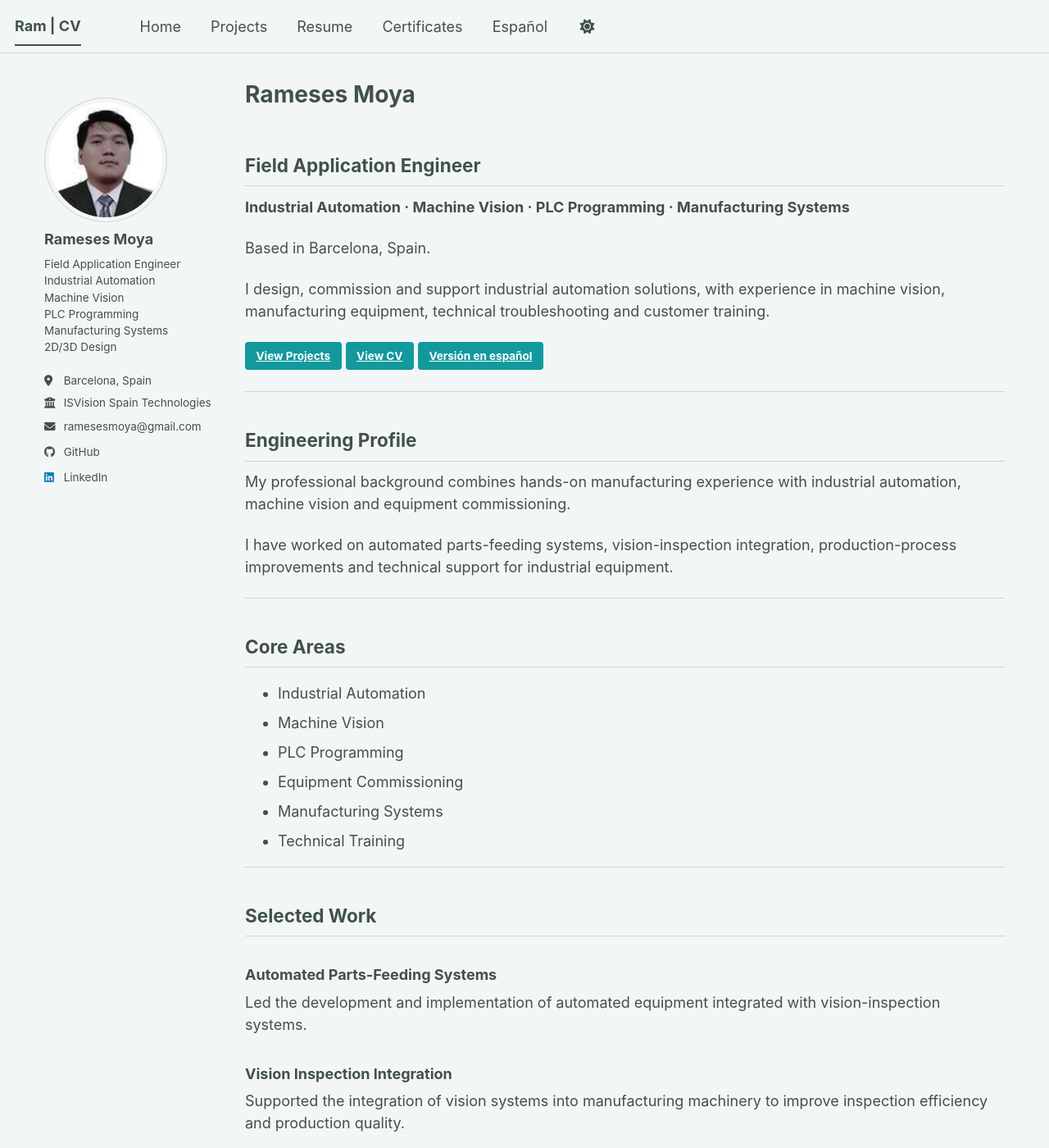
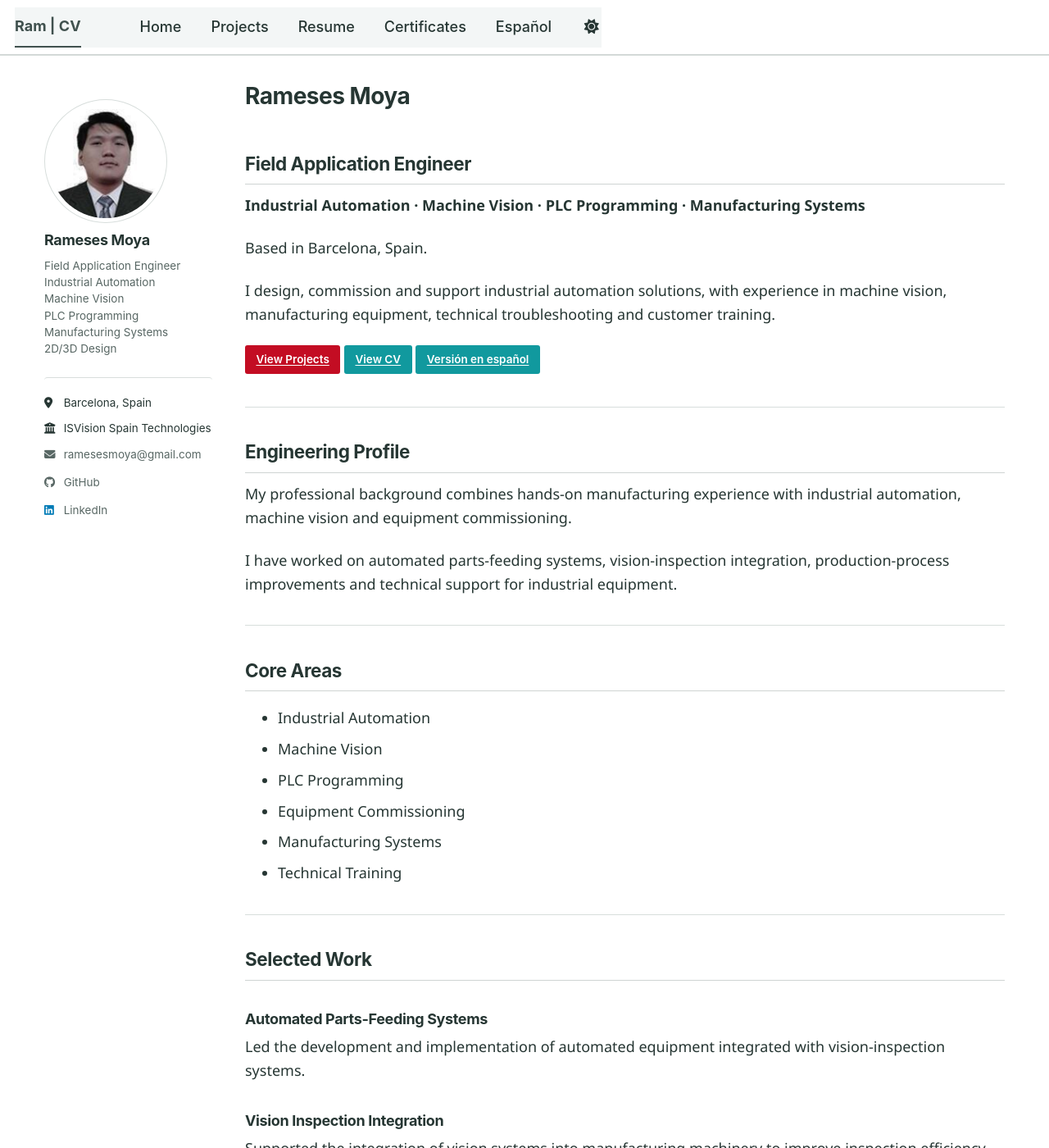
Before and after one commit to rvmoya/rvmoya.github.io, a Jekyll site: the page built from _pages/about.md, in a window 1280 px wide and 1400 px high. Shown: the whole window at 82% size. Built offline with Jekyll 4.4.1, drawn with Linux system fonts in a browser that asks for light colours; a script bundle is joined from its source files by our own code; library files that are not in the unit come from our copies.

Commit message:
Add engineering portfolio visual system

```diff
--- /dev/null
+++ b/_sass/custom.scss
@@ -0,0 +1,226 @@
+/* =========================================================
+   Rameses Moya — Engineering Portfolio
+   Visual system
+   ========================================================= */
+
+:root {
+  --rm-text: #263633;
+  --rm-muted: #586764;
+  --rm-accent: #c30d23;
+  --rm-accent-dark: #980a1b;
+  --rm-bg: #ffffff;
+  --rm-surface: #f4f6f5;
+  --rm-border: #d8dedc;
+}
+
+/* ---------------------------------------------------------
+   Global typography
+   --------------------------------------------------------- */
+
+body {
+  background: var(--rm-bg);
+  color: var(--rm-text);
+  font-family:
+    "Segoe UI",
+    Inter,
+    Roboto,
+    Helvetica,
+    Arial,
+    sans-serif;
+  line-height: 1.6;
+}
+
+p,
+li {
+  color: var(--rm-text);
+}
+
+h1,
+h2,
+h3,
+h4,
+h5,
+h6 {
+  color: var(--rm-text);
+  letter-spacing: -0.02em;
+}
+
+h1 {
+  font-weight: 700;
+}
+
+h2 {
+  margin-top: 2.25rem;
+  padding-bottom: 0.55rem;
+  border-bottom: 1px solid var(--rm-border);
+  font-weight: 700;
+}
+
+h3 {
+  font-weight: 650;
+}
+
+/* ---------------------------------------------------------
+   Links
+   --------------------------------------------------------- */
+
+a {
+  color: var(--rm-accent);
+  text-underline-offset: 0.16em;
+}
+
+a:hover,
+a:focus {
+  color: var(--rm-accent-dark);
+}
+
+/* ---------------------------------------------------------
+   Navigation
+   --------------------------------------------------------- */
+
+.masthead {
+  background: var(--rm-bg);
+  border-bottom: 1px solid var(--rm-border);
+}
+
+.greedy-nav {
+  background: var(--rm-bg);
+}
+
+.greedy-nav a {
+  color: var(--rm-text);
+  font-weight: 500;
+}
+
+.greedy-nav a:hover,
+.greedy-nav .visible-links a:hover {
+  color: var(--rm-accent);
+}
+
+.greedy-nav .visible-links a::before {
+  background: var(--rm-accent);
+}
+
+/* ---------------------------------------------------------
+   Sidebar
+   --------------------------------------------------------- */
+
+.author__avatar img {
+  border: 1px solid var(--rm-border);
+  box-shadow: none;
+}
+
+.author__name {
+  color: var(--rm-text);
+  font-weight: 700;
+}
+
+.author__bio {
+  color: var(--rm-muted);
+  line-height: 1.45;
+}
+
+.author__urls {
+  margin-top: 1.35rem;
+  padding-top: 1.15rem;
+  border-top: 1px solid var(--rm-border);
+}
+
+.author__urls li {
+  margin-bottom: 0.55rem;
+}
+
+.author__urls a {
+  color: var(--rm-muted);
+}
+
+.author__urls a:hover {
+  color: var(--rm-accent);
+}
+
+/* ---------------------------------------------------------
+   Main content
+   --------------------------------------------------------- */
+
+.page__content {
+  color: var(--rm-text);
+}
+
+.page__content > p {
+  max-width: 72rem;
+}
+
+.page__content hr {
+  margin: 2rem 0;
+  border-top: 1px solid var(--rm-border);
+}
+
+/* ---------------------------------------------------------
+   Buttons
+   --------------------------------------------------------- */
+
+.btn {
+  border-radius: 3px;
+  box-shadow: none;
+  font-weight: 600;
+  transition:
+    background-color 0.15s ease,
+    border-color 0.15s ease,
+    color 0.15s ease;
+}
+
+.btn--primary {
+  background: var(--rm-accent);
+  border-color: var(--rm-accent);
+  color: #ffffff;
+}
+
+.btn--primary:hover,
+.btn--primary:focus {
+  background: var(--rm-accent-dark);
+  border-color: var(--rm-accent-dark);
+  color: #ffffff;
+}
+
+/* ---------------------------------------------------------
+   Footer
+   --------------------------------------------------------- */
+
+.page__footer {
+  background: var(--rm-surface);
+  border-top: 1px solid var(--rm-border);
+  color: var(--rm-muted);
+}
+
+.page__footer a {
+  color: var(--rm-text);
+}
+
+.page__footer a:hover {
+  color: var(--rm-accent);
+}
+
+/* ---------------------------------------------------------
+   Mobile refinement
+   --------------------------------------------------------- */
+
+@media screen and (max-width: 767px) {
+  .author__urls-wrapper button {
+    display: none;
+  }
+
+  .sidebar {
+    margin-bottom: 1rem;
+  }
+
+  .author__content {
+    padding-left: 0.8rem;
+  }
+
+  .page__content .btn {
+    display: block;
+    width: 100%;
+    margin: 0 0 0.65rem;
+    text-align: center;
+  }
+}
--- a/assets/css/main.scss
+++ b/assets/css/main.scss
@@ -41,3 +41,4 @@
     "vendor/font-awesome/solid",
     "vendor/font-awesome/brands"
 ;
+@import "custom";
```
